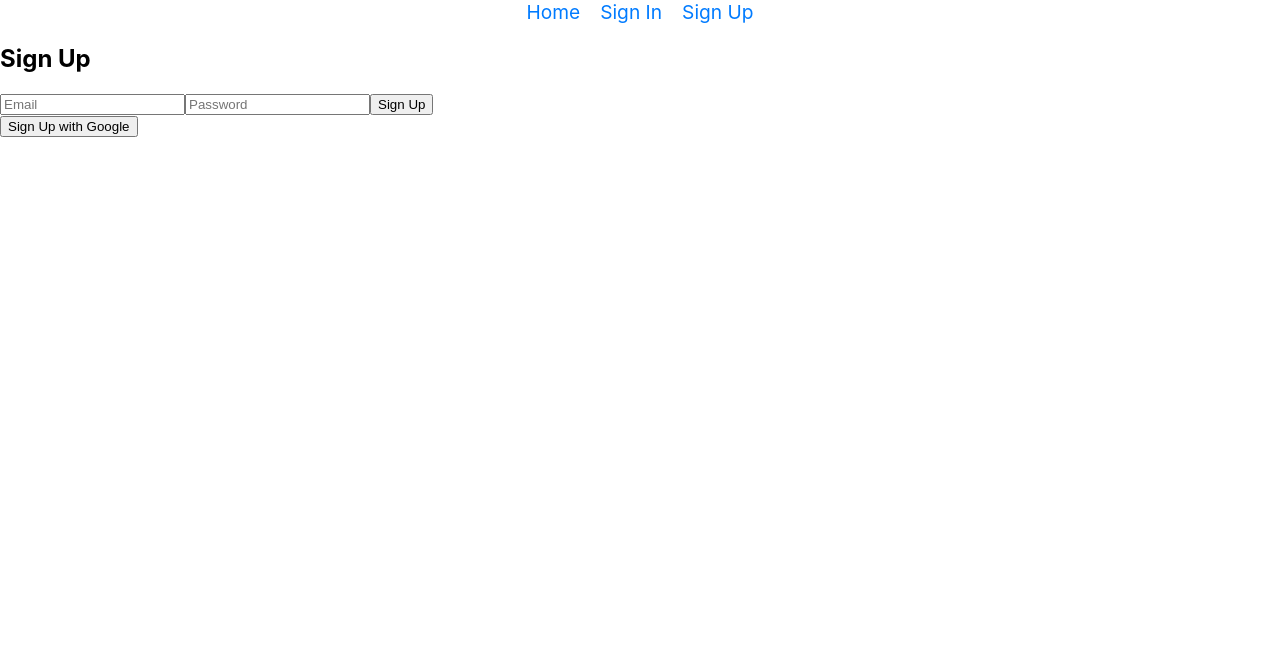
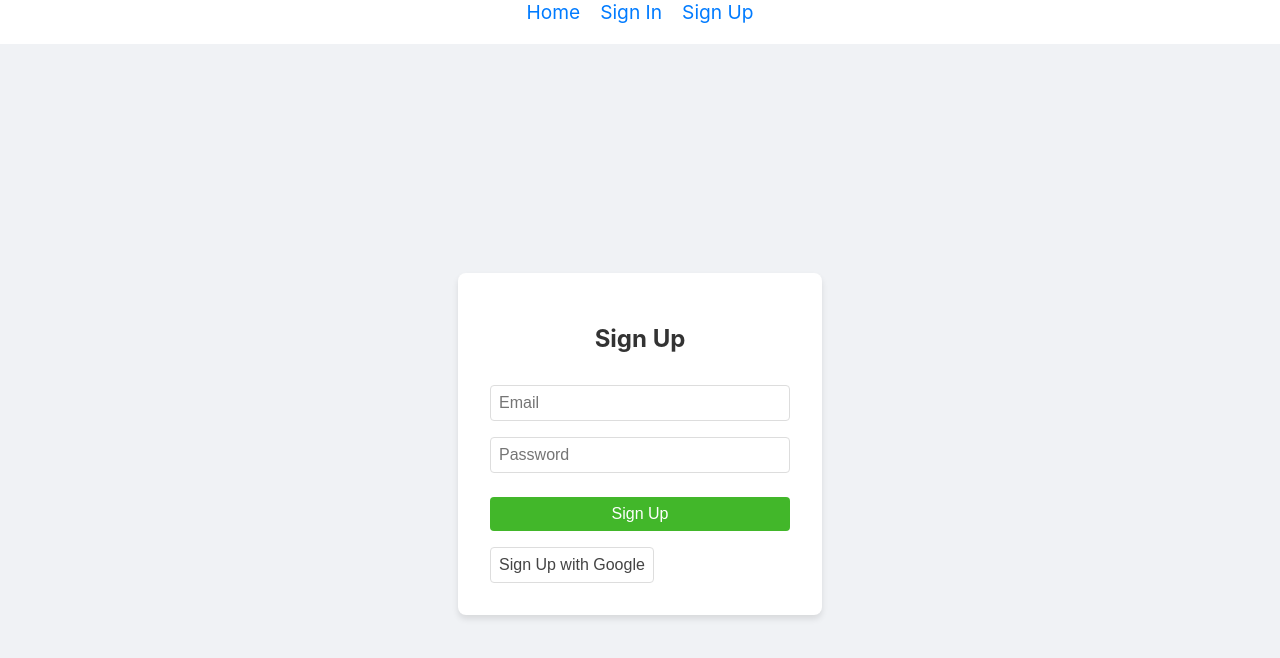
Before and after one commit to 60eokk/find-my-app, a React (Create React App) app: page /signup in a window 1280 px wide. Shown: the top 658 px of the page. Built offline with nearby package versions, Linux system fonts and the light colour scheme; no server answers.

Commit message:
signup page is user friendly

```diff
--- a/src/Signup.js
+++ b/src/Signup.js
@@ -44,27 +44,91 @@ const SignUpPage = () => {
   };
 
   return (
-    <div>
-      <h2>Sign Up</h2>
-      <form onSubmit={handleSubmit}>
+    <div style={styles.container}>
+      <div style={styles.formContainer}>
+        <h2 style={styles.title}>Sign Up</h2>
+        <form onSubmit={handleSubmit} style={styles.form}>
           <input
             type="email"
             placeholder="Email"
             value={email}
             onChange={(e) => setEmail(e.target.value)}
+            style={styles.input}
+            required
           />
           <input
             type="password"
             placeholder="Password"
             value={password}
             onChange={(e) => setPassword(e.target.value)}
+            style={styles.input}
+            required
           />
-        <button type="submit">Sign Up</button>
+          <button type="submit" style={styles.button}>Sign Up</button>
         </form>
-      <button onClick={handleGoogleSignUp}>Sign Up with Google</button>
-      {error && <p>{error}</p>}
+        <button onClick={handleGoogleSignUp} style={styles.googleButton}>
+          Sign Up with Google
+        </button>
+        {error && <p style={styles.error}>{error}</p>}
+      </div>
     </div>
   );
 };
 
+const styles = {
+  container: {
+    display: 'flex',
+    justifyContent: 'center',
+    alignItems: 'center',
+    height: '100vh',
+    backgroundColor: '#f0f2f5',
+  },
+  formContainer: {
+    background: 'white',
+    padding: '2rem',
+    borderRadius: '8px',
+    boxShadow: '0 4px 6px rgba(0, 0, 0, 0.1)',
+    width: '300px',
+  },
+  title: {
+    textAlign: 'center',
+    color: '#333',
+    marginBottom: '1.5rem',
+  },
+  form: {
+    display: 'flex',
+    flexDirection: 'column',
+  },
+  input: {
+    margin: '0.5rem 0',
+    padding: '0.5rem',
+    fontSize: '1rem',
+    borderRadius: '4px',
+    border: '1px solid #ddd',
+  },
+  button: {
+    margin: '1rem 0',
+    padding: '0.5rem',
+    fontSize: '1rem',
+    color: 'white',
+    backgroundColor: '#42b72a',
+    border: 'none',
+    borderRadius: '4px',
+    cursor: 'pointer',
+  },
+  googleButton: {
+    padding: '0.5rem',
+    fontSize: '1rem',
+    color: '#444',
+    backgroundColor: 'white',
+    border: '1px solid #ddd',
+    borderRadius: '4px',
+    cursor: 'pointer',
+  },
+  error: {
+    color: 'red',
+    textAlign: 'center',
+  },
+};
+
 export default SignUpPage;
```
Lines whose indentation alone changed are shown as unchanged.
